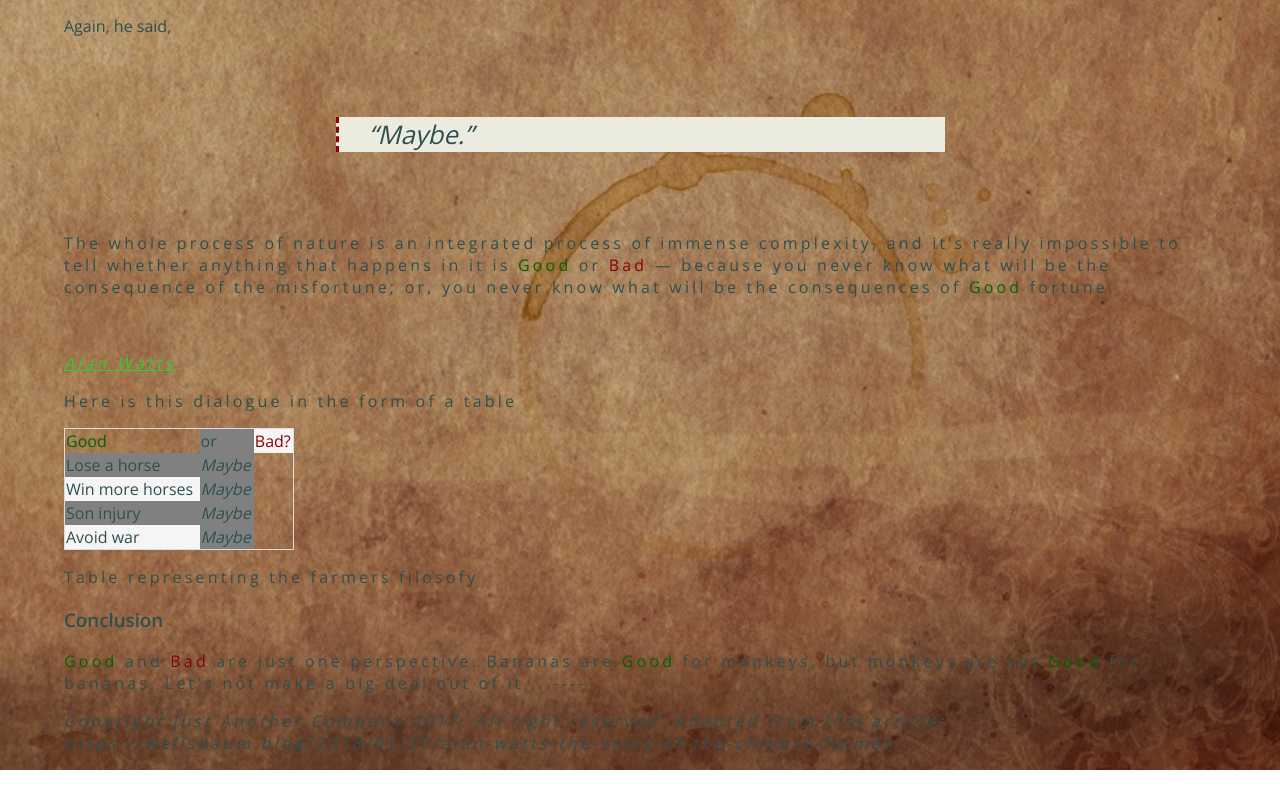
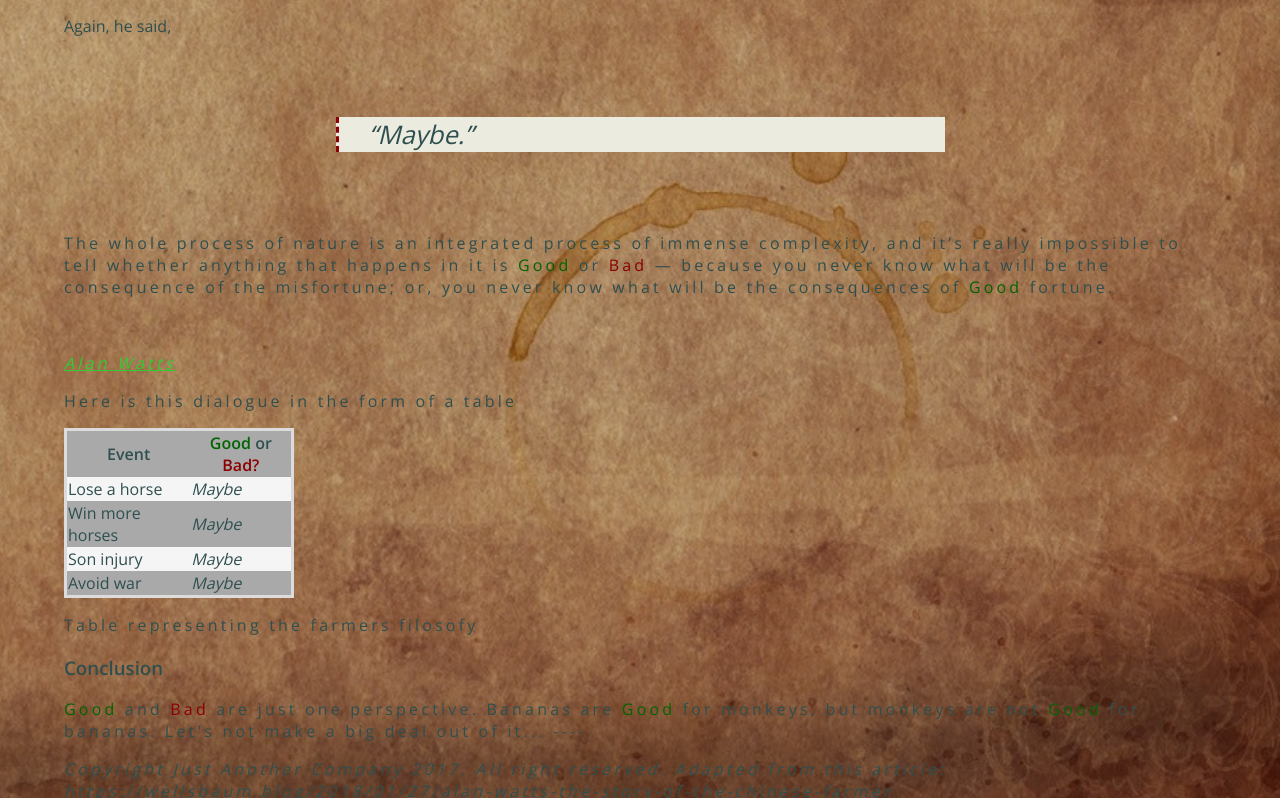
Before and after one commit to Fib88/progressive-enhancement, a plain HTML site: page index.html in a window 1280 px wide. Shown: the part 1973-2771 px from the top of the page. Before the commit the page ends 2743 px from the top, so only its background shows below. Drawn offline with nearby package versions, Linux system fonts and the light colour scheme.

Commit message:
fixed table styling

```diff
--- a/index.html
+++ b/index.html
@@ -34,7 +34,7 @@
 
     <p>Here is this dialogue in the form of a table</p>
     <table>
-        <tr><td class="good">Good</td><td>or</td> <td class="bad">Bad?</td></tr>
+        <tr><th>Event</th><th><tag class="good">Good</tag> or <tag class="bad">Bad?</tag></th></tr>
         <tr><td>Lose a horse</td><td><em>Maybe</em></td></tr>
         <tr><td>Win more horses</td><td><em>Maybe</em></td></tr>
         <tr><td>Son injury</td><td><em>Maybe</em></td></tr>
--- a/style.css
+++ b/style.css
@@ -63,31 +63,18 @@ table {
     border-collapse: collapse;
     border-spacing: 0;
     width: 20%;
-    border: 1px solid #DCDCDC;
+    border: 3px solid #DCDCDC;
 }
 
-table :nth-child(2) {
-   background:grey;
+tr:nth-child(odd) {
+    background: darkgrey;
 }
 
-table :nth-child(4) {
-    background:grey;
-}
-
-table :nth-child(3) {
-    background:whitesmoke;
-}
-
-table :nth-child(5) {
-    background:whitesmoke;
-}
-
-.story p:first-of-type {
-    font-weight:bold;
+tr:nth-child(even) {
+    background: whitesmoke;
 }
 
 img {
     float:right;
     margin-left:30px;
-    margin-bottom:auto;
 }
```
